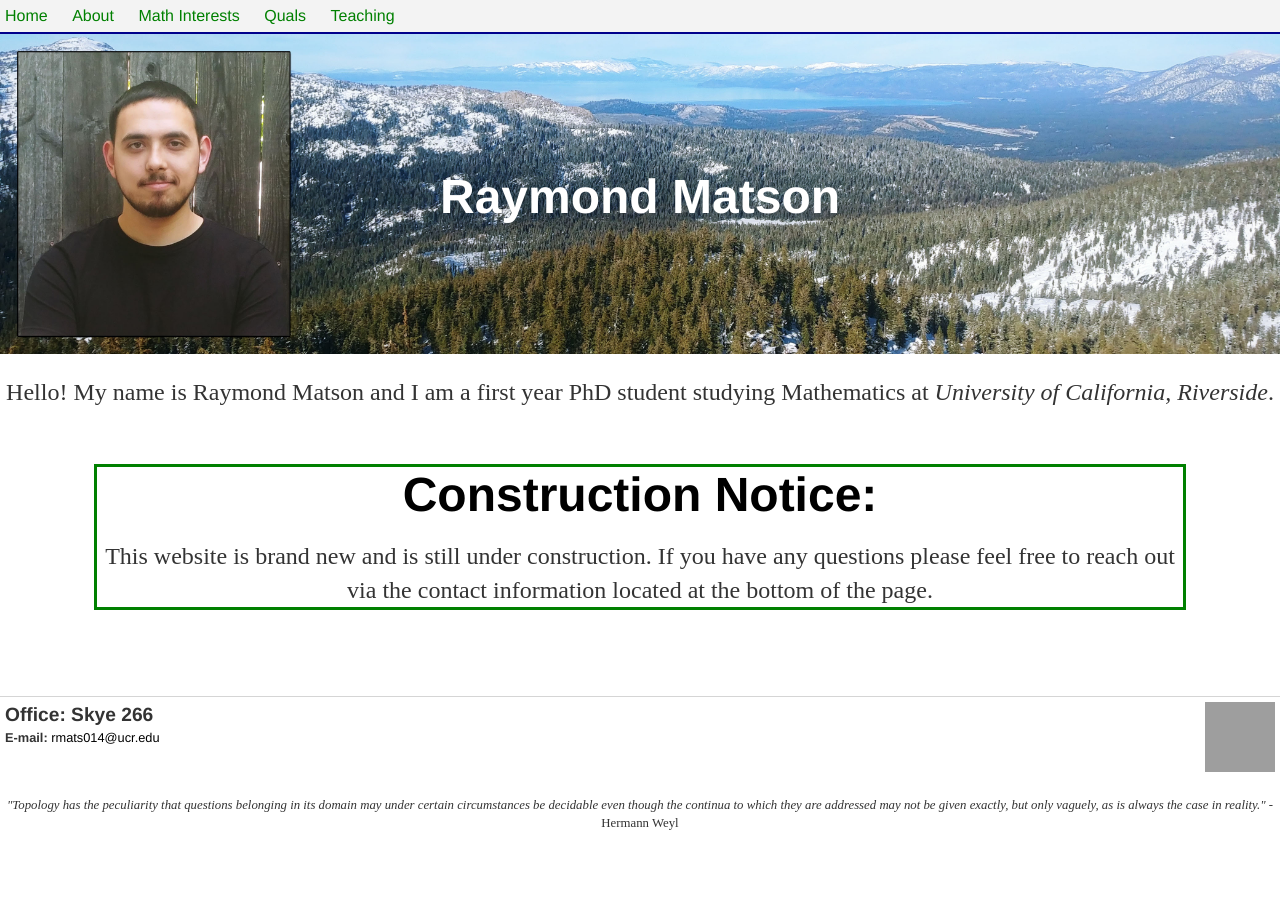
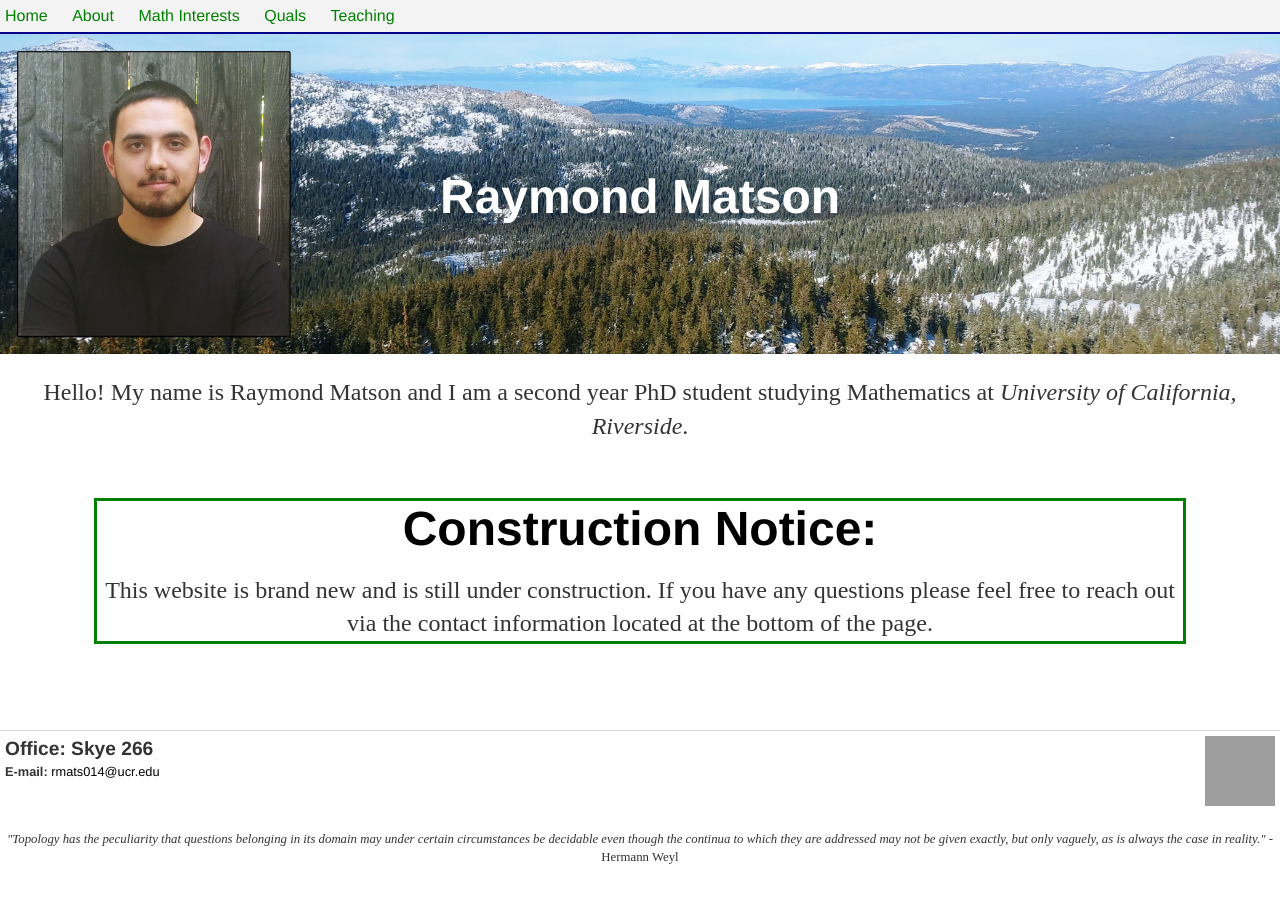
Before and after one commit to raymondmatson/raymondmatson.github.io, a Jekyll site: the page built from index.html, in a window 1280 px wide. Built offline with Jekyll 4.4.1, drawn with Linux system fonts in a browser that asks for light colours; formulas are drawn with MathJax 3; grey boxes are pictures that could not be loaded.

Commit message:
Minor bug fixes

```diff
--- a/about/index.html
+++ b/about/index.html
@@ -17,7 +17,7 @@ title: About Raymond Matson
 <div style="margin-left:10px; margin-right:50px;">
 	<img src="/pictures/louvre.jpg" align="left" width="550" height="375" style="margin-left:8px; margin-right:30px;">
 	<div align="left">
-		<p>Hello! My name is Raymond Matson and I am a first year PhD student studying Mathematics at <a href="https://www.ucr.edu/">University of California, Riverside</a>. My current research interests include representation theory and algebraic topology.</p>
+		<p>Hello! My name is Raymond Matson and I am a second year PhD student studying Mathematics at <a href="https://www.ucr.edu/">University of California, Riverside</a>. My current research interests include representation theory and algebraic topology.</p>
 		<br>
 		<p>Prior to joining UC Riverside, I received my Bachelors of Science in <a href="https://www.math.ucdavis.edu/">Mathematics</a> at <a href="https://www.ucdavis.edu/">UC Davis</a> in 2017. During my time there I studied pursuit-evasion on graphs under the guidance of <a href="https://sites.google.com/view/eslivken/">Dr. Erik Slivken</a>.</p>
 		<br>
--- a/css/talks.css
+++ b/css/talks.css
@@ -57,7 +57,7 @@ footer { border-top: 1px solid #d5d5d5; font-size: .8em; }
 
 /* Past Talk Layout */
 /* Labels */
-.talkBox-labelcontainer { overflow: hidden; display: flex; height: 200px; border-top: 1px solid darkblue; background: #f3f3f3; }
+.talkBox-labelcontainer { overflow: hidden; display: flex; height: 200px; border-top: 1px solid #d5d5d5; border-bottom: 1px solid #d5d5d5; background: #f3f3f3; }
 .talkBox-labellefthalf {line-height: 1em; float: left; display: inline-block; align-items: center; margin-left: 5%; margin-right: 1%; height: 100%; width: 100%; color: #0084bd; }
 .talkBox-labelrighthalf { line-height: 1em; float: right; display: inline-block; align-items: center; margin-left: 1%; margin-right: 5%; height: 100%; width: 100%; color: #0084bd; }
 .talkBox-labellefthalf h4{ color: green; margin-top: 7.5%; text-shadow: 1px 1px black; line-height: 30px; }
--- a/index.html
+++ b/index.html
@@ -18,7 +18,7 @@ title: Raymond Matson
 
 <br>
 <div>
-	<p>Hello! My name is Raymond Matson and I am a first year PhD student studying Mathematics at <em>University of California, Riverside</em>. </p>
+	<p>Hello! My name is Raymond Matson and I am a second year PhD student studying Mathematics at <em>University of California, Riverside</em>. </p>
 </div>
 <br>
 <br>
```
